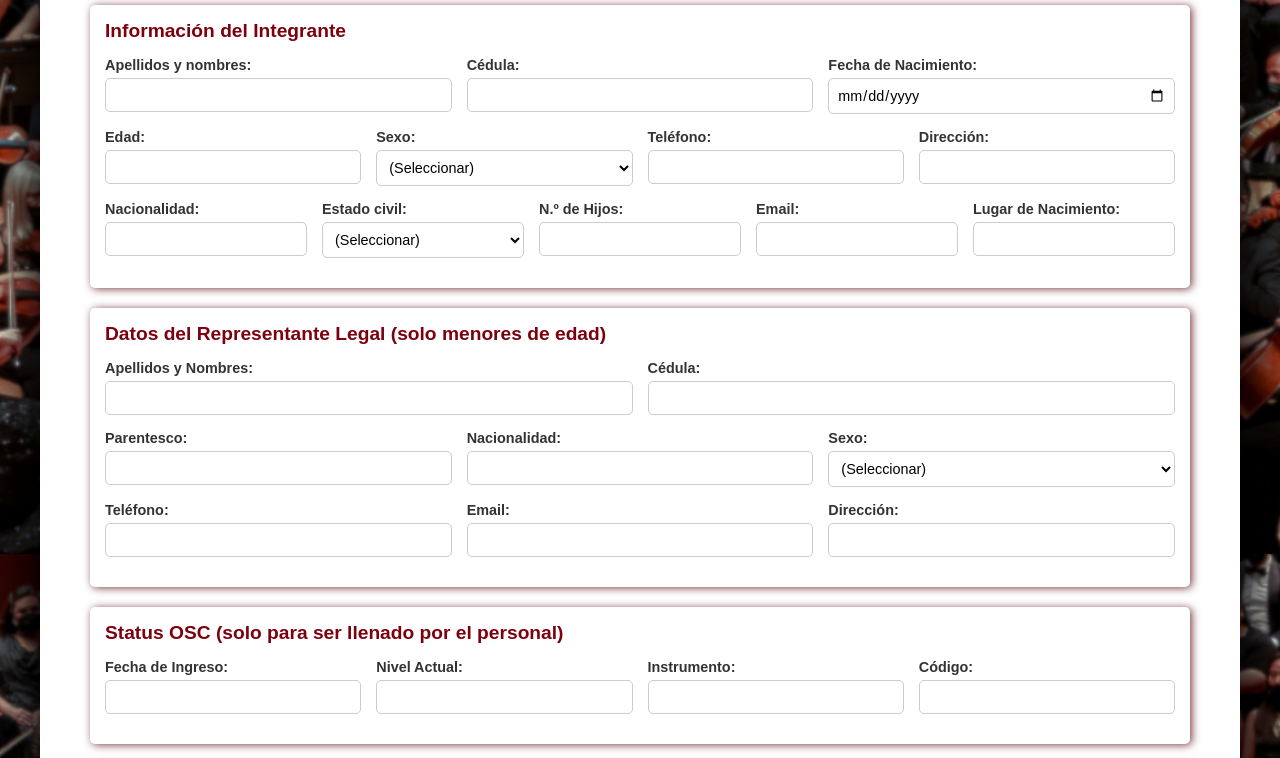
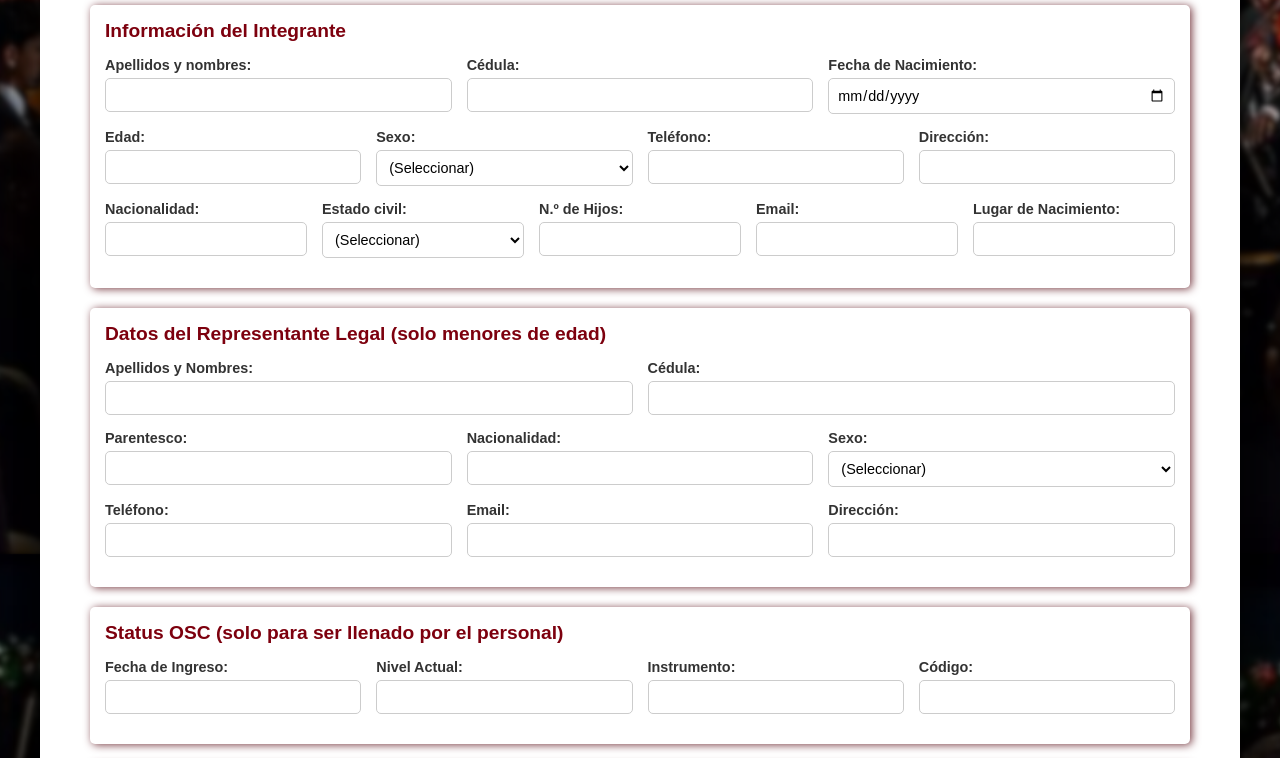
Before and after one commit to JuanGimenez7/Planilla_OSC, a plain HTML site: page Ficha.html in a window 1280 px wide. Shown: the part 246-1004 px from the top of the page. Drawn offline with Linux system fonts and the light colour scheme.

Commit message:
Despues de mostrarlo

```diff
--- a/style.css
+++ b/style.css
@@ -15,7 +15,7 @@ body {
   align-items: center;
   min-height: 100vh;
   padding: 20px;
-  background-image: url(imagenes/orq_difuso.jpg);
+  background-image: url(imagenes/fondo.png);
   background-repeat: no-repeat;
   background-size: cover;
   background-position: center;
```
Also changed, not shown: imagenes/fondo.png (added), imagenes/orq.jpg (deleted), imagenes/orq_difuso.jpg (deleted).
